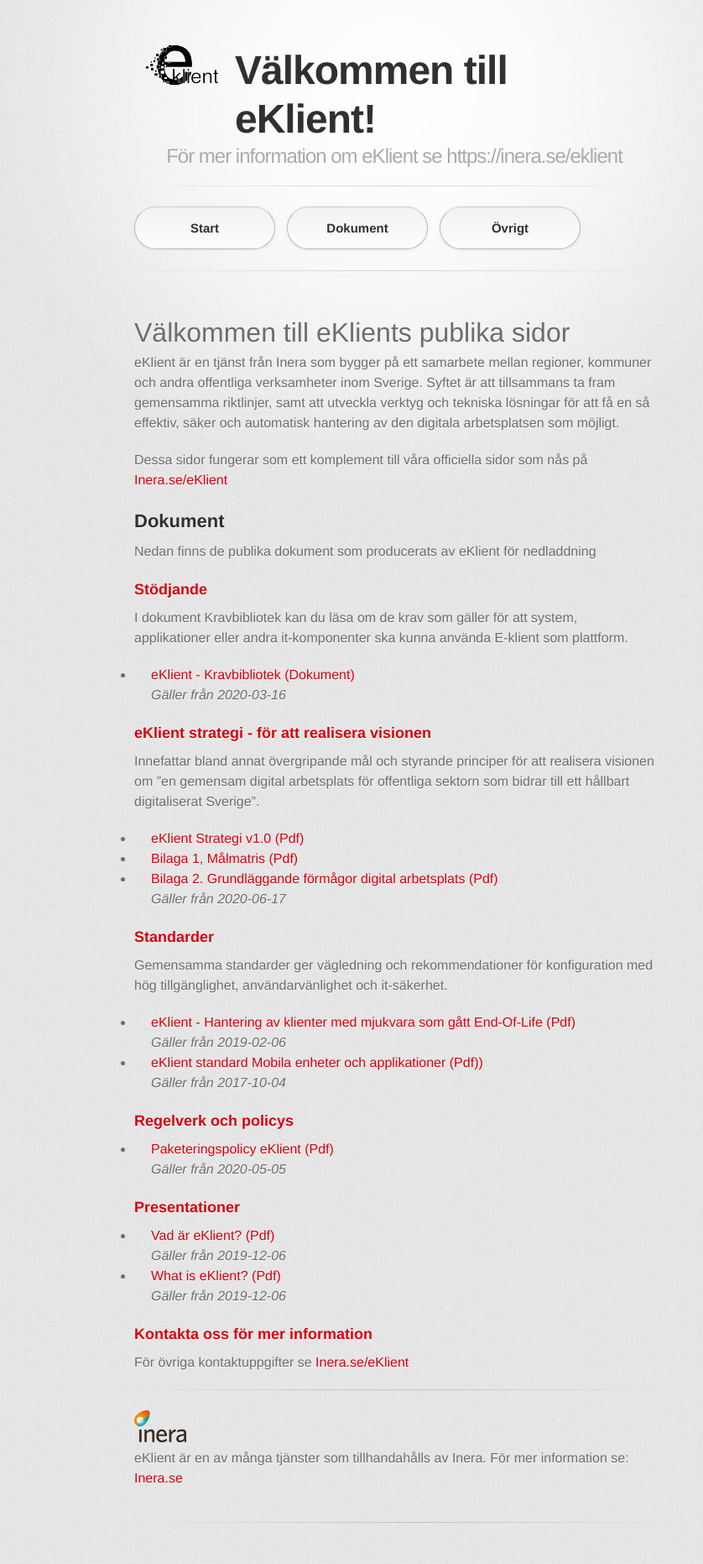
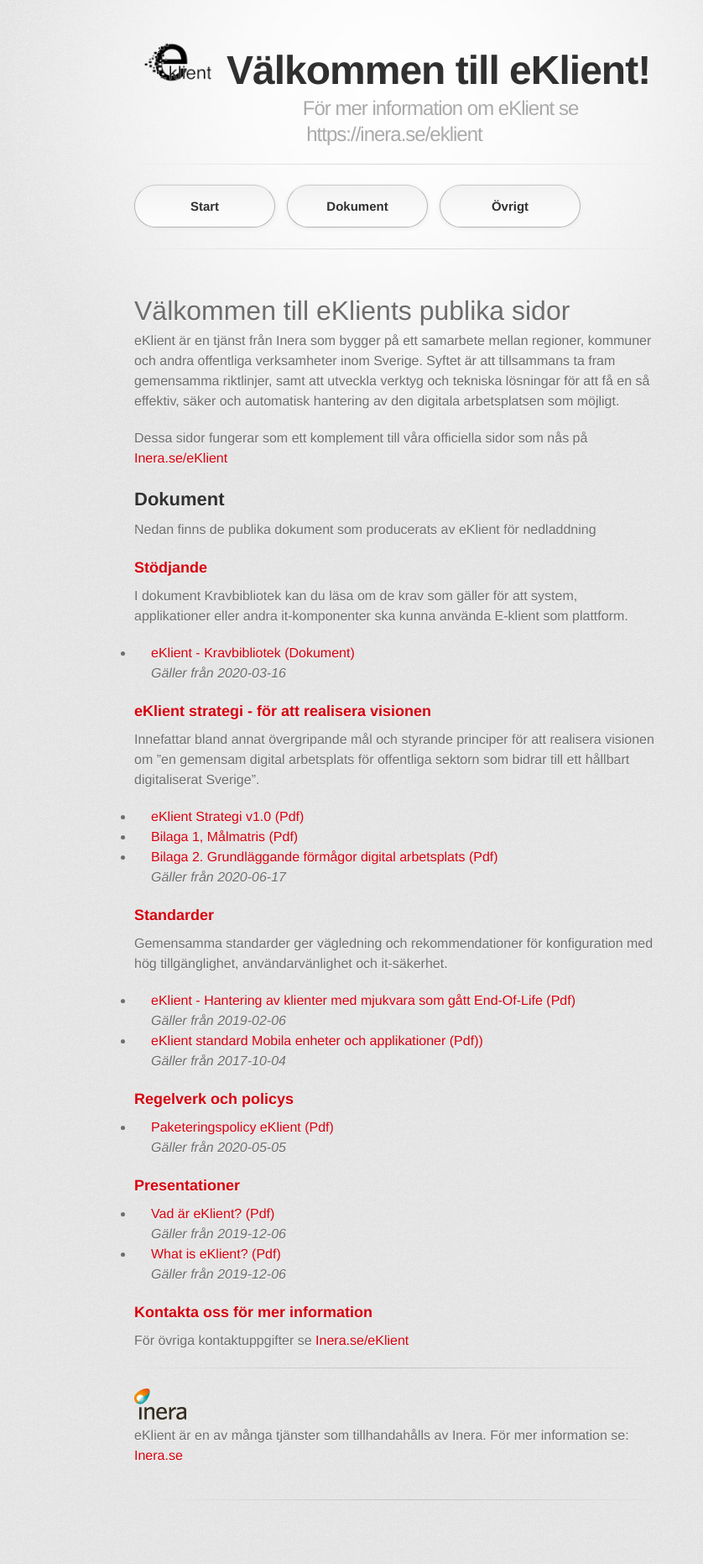
Before and after one commit to eKlient/eKlient.github.io, a Jekyll site: the page built from README.md, in a window 1280 px wide. Shown: the whole page at 84% size, without its empty margins (170-1008 px from the left). Built offline with Jekyll 4.4.1, drawn with Linux system fonts in a browser that asks for light colours; some web fonts are replaced; our own code applies the rules of GitHub Pages for plain Markdown files; after the commit the page ends 1836 px from its top, so only the background shows below that.

Commit message:
Update default.html

```diff
--- a/_layouts/default.html
+++ b/_layouts/default.html
@@ -20,7 +20,7 @@
         <header>
 
 	<p>
-		<img src="logo.png" style="float:left" width="120" />
+		<img src="logo.png" style="float:left" width="110" />
 		<h1>Välkommen till eKlient!</h1>
     		<h2 style="text-align:center;">För mer information om eKlient se https://inera.se/eklient</h2>
 	</p>
```
